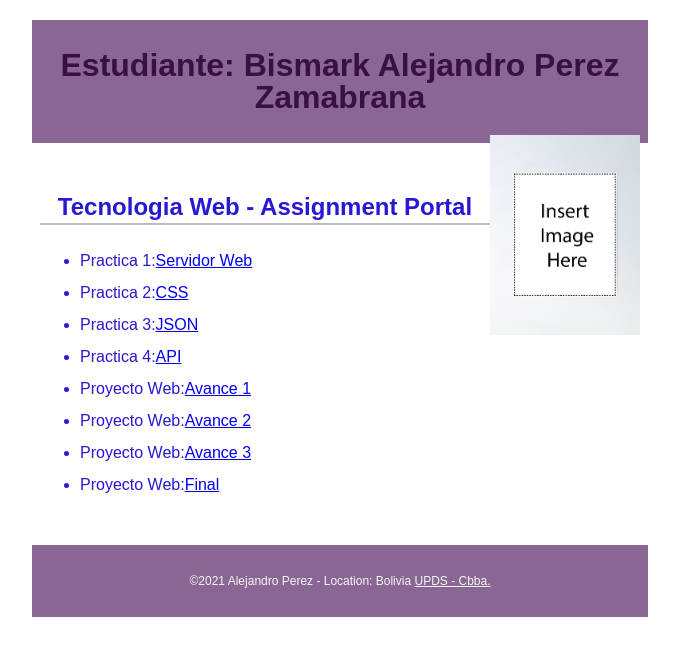
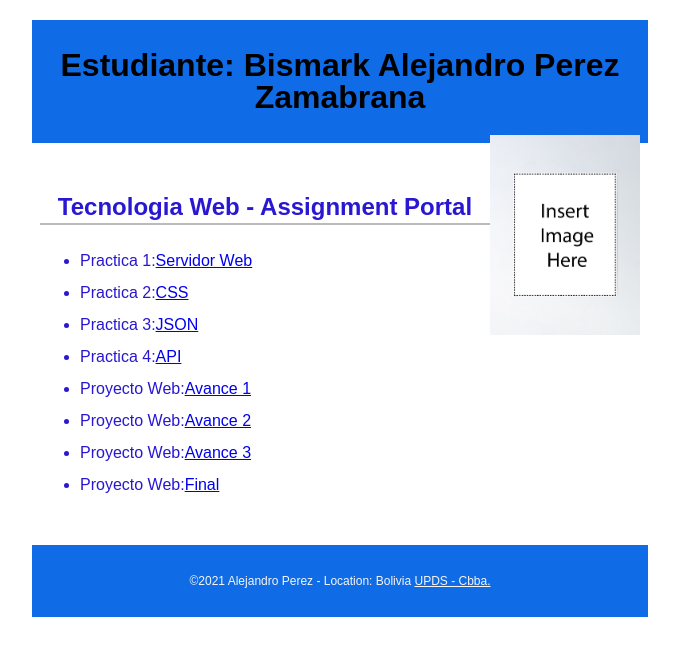
Before and after one commit to Aperez99/TecnowebPrac1, a plain HTML site: page index.html in a window 1280 px wide. Shown: the whole page, without its empty margins (300-979 px from the left). Drawn offline with Linux system fonts and the light colour scheme.

Commit message:
tercerupdate

```diff
--- a/css/main.css
+++ b/css/main.css
@@ -13,7 +13,7 @@ body {
 
 h1 {
     font-size: 2rem;
-    color:#381043;
+    color:black;
 }
 
 h2 {
@@ -30,7 +30,7 @@ header, main, footer {
 
 header, footer, footer a {
     text-align: center;
-    background-color:#8A6694;
+    background-color:#0f6ce6;
     color: whitesmoke;
 }
 
```
